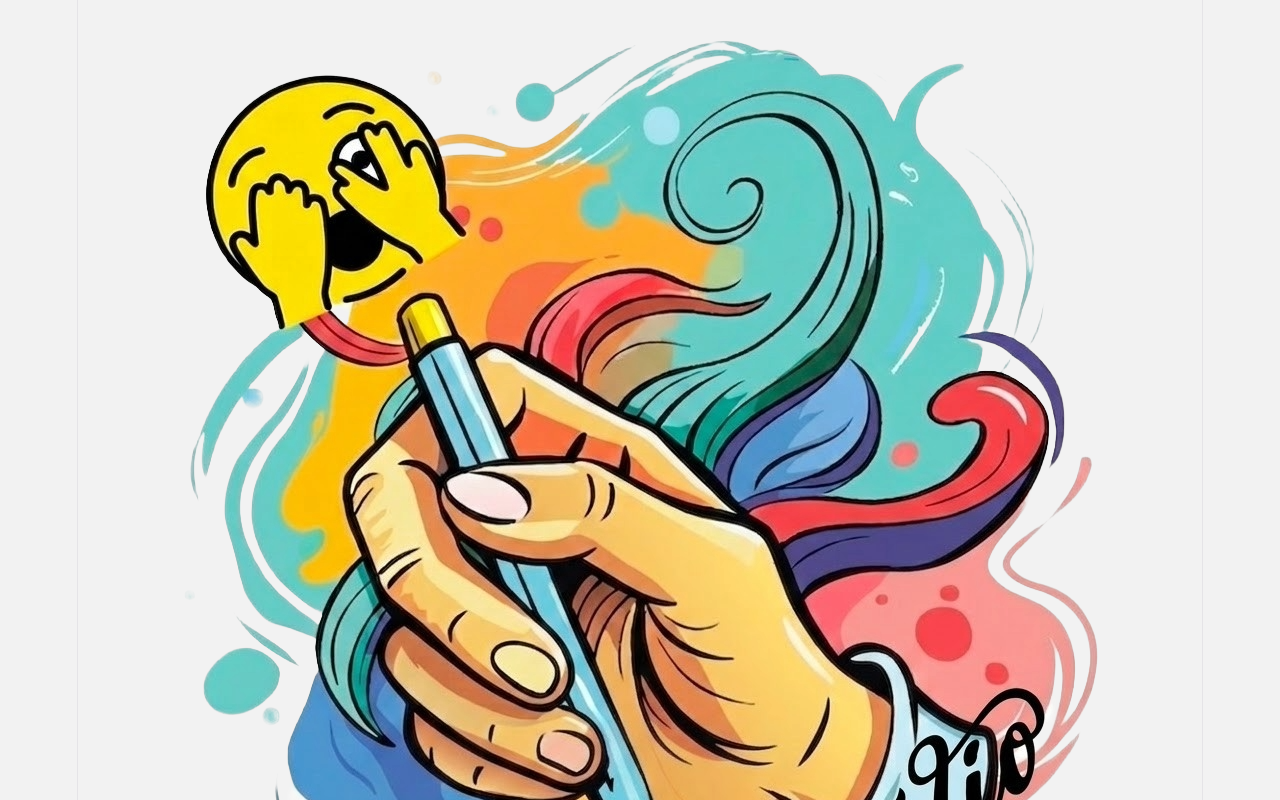
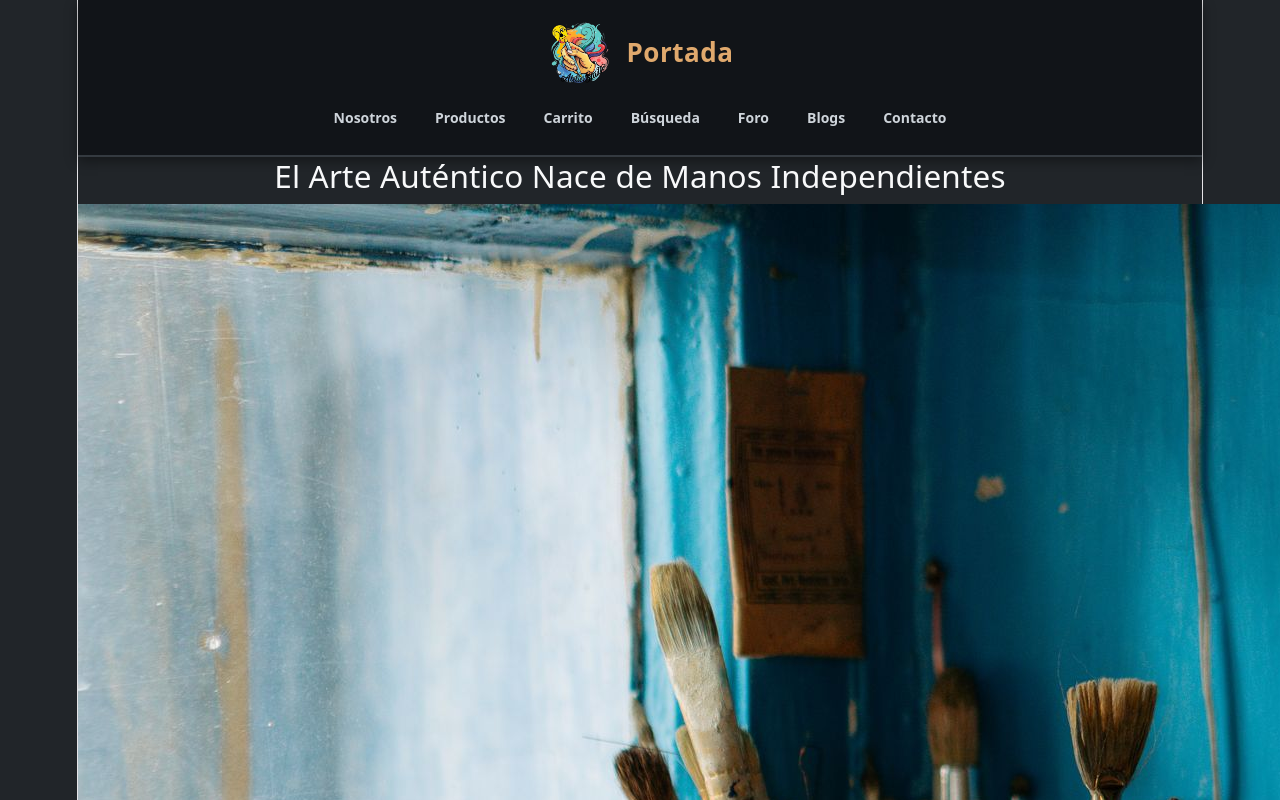
Before and after one commit to Gonza-2103/AtelierStudioReact, a React (Vite) app: page / in a window 1280 px wide. Shown: the top 800 px of the page. Built offline with nearby package versions, Linux system fonts and the light colour scheme.

Commit message:
CSS de usuario

```diff
--- a/src/styles/user.css
+++ b/src/styles/user.css
@@ -0,0 +1,233 @@
+/* ==========================================================================
+   1. ESTILOS GENERALES (Estandarización del proyecto con Bootstrap)
+   ========================================================================== */
+
+* {
+    box-sizing: border-box;
+}
+
+/* MODIFICACIÓN: Eliminación de fondogeneral.jpg en todos los contenedores de vista.
+   Se utiliza la paleta sobria de fondo oscuro de Bootstrap (#212529) para todo el cuerpo del sitio */
+body,
+#port,
+.nos,
+#prod,
+#det_prod,
+#car,
+.busq,
+.foro,
+.blog,
+.det_blog1,
+.det_blog2,
+.ayuda {
+    font-family: system-ui, -apple-system, "Segoe UI", Roboto, "Helvetica Neue", Arial, sans-serif;
+    margin: 0;
+    padding: 0;
+    background-color: #212529 !important; /* Bootstrap $dark */
+    background-image: none !important;    /* MODIFICACIÓN: Quita fondogeneral.jpg */
+    color: #f8f9fa;                       /* Bootstrap $light */
+    min-height: 100vh;
+}
+
+/* ==========================================================================
+   2. ENCABEZADO Y NAVEGACIÓN ESTANDARIZADA (Reemplazo de fondos por Bootstrap)
+   ========================================================================== */
+
+/* MODIFICACIÓN: Unificación de todos los encabezados existentes.
+   Se eliminan fondoportada.jpg, fondonosotros.jpg, fondoturquesa.jpg, fondobusqueda.jpg, etc.
+   Se aplica el estilo Navbar Dark de Bootstrap (#1a1d20 con borde inferior sutil) */
+#titulo_port,
+.titulo_nos,
+#titulo_prod,
+#titulo_det_prod,
+#titulo_car,
+.titulo_busq,
+.titulo_foro,
+.titulo_blog,
+.titulo_det_blog1,
+.titulo_det_blog2,
+.titulo_ayuda {
+    width: 100%;
+    min-height: 110px;
+    padding: 20px 30px;
+    box-sizing: border-box;
+    display: flex;
+    flex-direction: column;
+    align-items: center;
+    justify-content: center;
+    overflow: hidden;
+
+    /* MODIFICACIÓN BOOTSTRAP: Fondo sólido oscuro con borde inferior institucional */
+    background-image: none !important;
+    background-color: #111418 !important; /* Tono barra superior */
+    border-bottom: 2px solid #343a40;    /* Separador Bootstrap */
+    box-shadow: 0 4px 12px rgba(0, 0, 0, 0.4);
+}
+
+/* MODIFICACIÓN: Contenedor de Logo y Título unificado */
+#titulo_port #titlogo,
+.titulo_nos .titlogo,
+#titulo_prod #titlogo,
+#titulo_det_prod #titlogo,
+#titulo_car #titlogo,
+.titulo_busq .titlogo,
+.titulo_foro .titlogo,
+.titulo_blog .titlogo,
+.titulo_det_blog1 .titlogo,
+.titulo_det_blog2 .titlogo,
+.titulo_ayuda .titlogo {
+    display: flex;
+    align-items: center;
+    gap: 15px;
+    margin: 0 0 15px 0;
+}
+
+/* Tamaño estándar para el logo de AtelierStudio en todos los encabezados */
+#titulo_port img,
+.titulo_nos .titlogo img,
+#titulo_prod img,
+#titulo_det_prod img,
+#titulo_car img,
+.titulo_busq img,
+.titulo_foro img,
+.titulo_blog img,
+.titulo_det_blog1 img,
+.titulo_det_blog2 img,
+.titulo_ayuda .titlogo img {
+    width: 65px;
+    height: auto;
+    display: block;
+    flex-shrink: 0;
+}
+
+/* MODIFICACIÓN: Color de título de cabecera estandarizado a dorado/blanco */
+#titulo_port h2,
+.titulo_nos .titlogo h2,
+#titulo_prod h2,
+#titulo_det_prod h2,
+#titulo_car h2,
+.titulo_busq h2,
+.titulo_foro h2,
+.titulo_blog h2,
+.titulo_det_blog1 h2,
+.titulo_det_blog2 h2,
+.titulo_ayuda .titlogo h2 {
+    margin: 0;
+    color: #e0a96d; /* Acento dorado institucional de AtelierStudio */
+    font-size: 26px;
+    font-weight: 600;
+    letter-spacing: 0.5px;
+    white-space: nowrap;
+}
+
+/* MODIFICACIÓN: Barra contenedora de los botones de navegación */
+#btns_navegacion_port,
+.btns_nav_nos,
+#btns_navegacion_prod,
+#btns_nav_det_prod,
+#btns_navegacion_car,
+.btns_navegacion_busq,
+.btns_navegacion_foro,
+.btns_navegacion_blog,
+.btns_nav_det_blog1,
+.btns_nav_det_blog2,
+.btns_navegacion_ayuda {
+    display: flex;
+    flex-wrap: wrap;
+    gap: 8px;
+    justify-content: center;
+    align-items: center;
+    width: 100%;
+    max-width: 900px;
+    margin: 0;
+    padding: 0;
+    box-sizing: border-box;
+}
+
+/* MODIFICACIÓN: Estilo de los botones de navegación (aspecto Nav Link de Bootstrap) */
+#btns_navegacion_port #nav_btn,
+.btns_nav_nos .nav_btn,
+#btns_navegacion_prod #nav_btn,
+#btns_nav_det_prod #nav_btn,
+#btns_navegacion_car #nav_btn,
+.btns_navegacion_busq .nav_btn,
+.btns_navegacion_foro .nav_btn,
+.btns_navegacion_blog .nav_btn,
+.btns_nav_det_blog1 .nav_btn,
+.btns_nav_det_blog2 .nav_btn,
+.btns_navegacion_ayuda .nav_btn {
+    background-color: transparent;
+    border: 1px solid transparent;
+    color: #ced4da !important; /* Bootstrap $gray-400 */
+    padding: 6px 14px;
+    font-size: 14px;
+    border-radius: 6px;
+    cursor: pointer;
+    text-decoration: none !important;
+    white-space: nowrap;
+    transition: all 0.2s ease-in-out;
+}
+
+/* Efecto hover interactivo estilo Bootstrap */
+#btns_navegacion_port #nav_btn:hover,
+.btns_nav_nos .nav_btn:hover,
+#btns_navegacion_prod #nav_btn:hover,
+#btns_nav_det_prod #nav_btn:hover,
+#btns_navegacion_car #nav_btn:hover,
+.btns_navegacion_busq .nav_btn:hover,
+.btns_navegacion_foro .nav_btn:hover,
+.btns_navegacion_blog .nav_btn:hover,
+.btns_nav_det_blog1 .nav_btn:hover,
+.btns_nav_det_blog2 .nav_btn:hover,
+.btns_navegacion_ayuda .nav_btn:hover {
+    color: #ffffff !important;
+    background-color: rgba(255, 255, 255, 0.08);
+    border-color: rgba(255, 255, 255, 0.15);
+}
+
+/* ==========================================================================
+   3. PIE DE PÁGINA ESTANDARIZADO (Eliminación de fondopiedepagina.jpg)
+   ========================================================================== */
+
+/* MODIFICACIÓN: Reemplazo del fondo con imagen por pie de página limpio estilo Bootstrap */
+#pie_pag_port,
+.pie_pag_nos,
+#pie_pag_prod,
+#pie_pag_det_prod,
+#pie_pag_car,
+.pie_pag_busq,
+.pie_pag_foro,
+.pie_pag_blog,
+.pie_pag_det_blog1,
+.pie_pag_det_blog2,
+.pie_pag_ayuda {
+    width: 100%;
+    min-height: 90px;
+    padding: 20px 30px;
+    box-sizing: border-box;
+    display: flex;
+    flex-direction: column;
+    align-items: center;
+    justify-content: center;
+    background-image: none !important; /* Quita fondopiedepagina.jpg */
+    background-color: #0f1115 !important;
+    border-top: 1px solid #343a40;
+    color: #adb5bd;
+    margin-top: auto;
+}
+
+#pie_pag_port p,
+.pie_pag_nos p,
+#pie_pag_prod p,
+#pie_pag_det_prod p,
+#pie_pag_car p,
+.pie_pag_busq p,
+.pie_pag_foro p,
+.pie_pag_blog p,
+.pie_pag_det_blog1 p,
+.pie_pag_det_blog2 p,
+.pie_pag_ayuda p {
+    margin: 2px 0;
+    font-size: 13px;
+    line-height: 1.5;
+}
```
